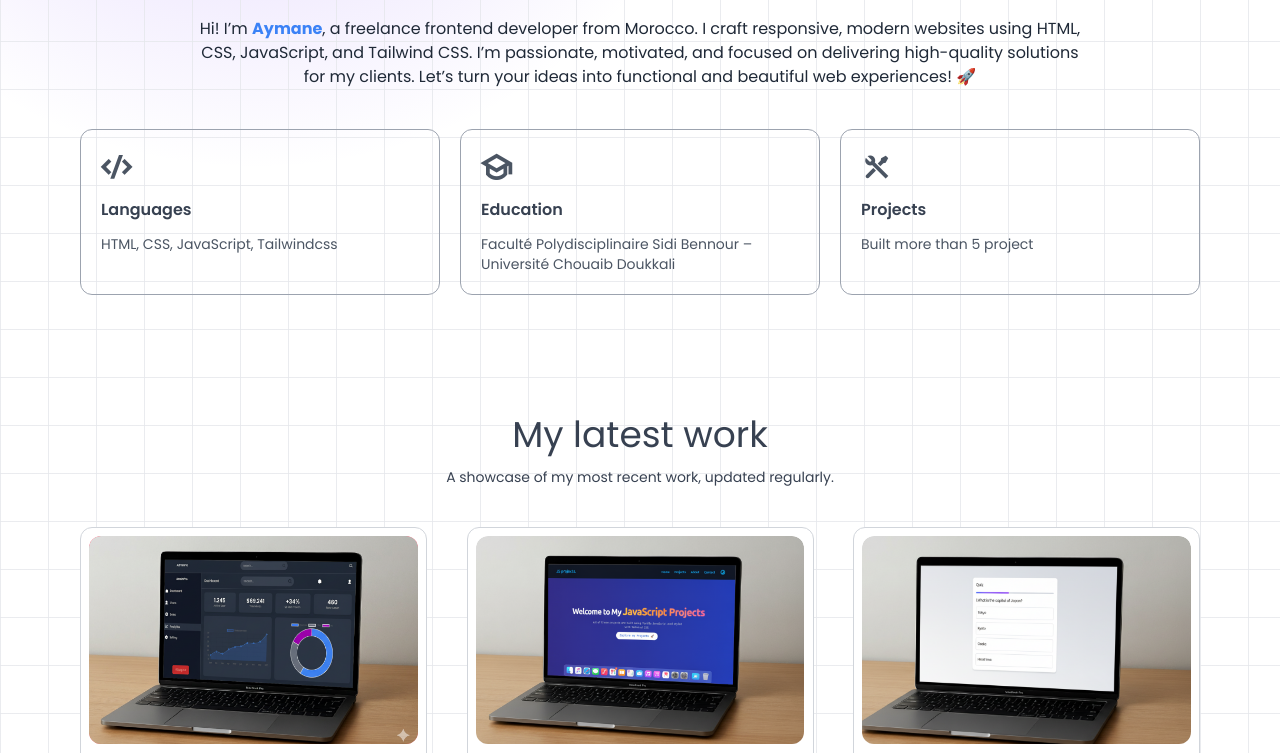
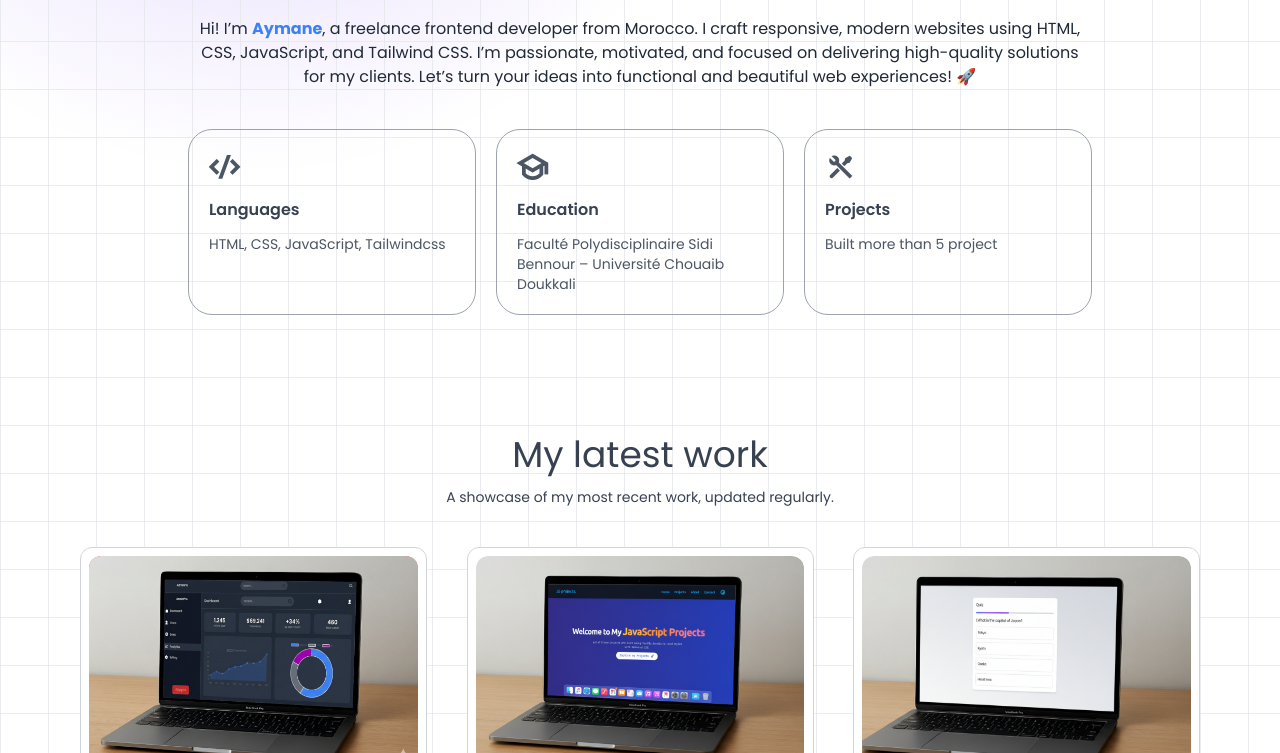
Before and after one commit to aymoxd/myportfolio, a plain HTML site: page index.html in a window 1280 px wide. Shown: the part 967-1720 px from the top of the page. Drawn offline with nearby package versions, Linux system fonts and the light colour scheme.

Commit message:
change ui of about section 'carts'

```diff
--- a/index.html
+++ b/index.html
@@ -92,8 +92,8 @@
                    Currently, I’m studying software development and leveling
                    up <span class="hidden sm:inline">my skills every day to become a highly creative problem-solver.</span></p>
                    <div data-aos="fade-up" data-aos-once="true" data-aos-delay="1000" class="flex text-white flex-col items-center justify-between gap-5 md:flex-row">
-                    <a href="mailto:aymanework2@gmail.com" class="bg-gradient-to-t from-blue-500 transition-all duration-300 active:scale-95 dark:bg-gradient-to-t dark:from-rose-500  dark:to-rose-400  hover:shadow-[0_12px_30px_rgba(56,128,255,0.45)] dark:hover:hover:shadow-[0_12px_30px_rgba(244,63,94,0.45)] hover:-translate-y-1  to-blue-400 px-10 py-3 rounded-full">Contact me <i class="ri-arrow-right-line"></i></a>
-                    <a href="#" title="resume coming soon" class="border  border-gray-400 text-gray-500 dark:text-white px-10 py-3 shadow-lg transition-all duration-300 active:scale-95 hover:-translate-y-1  rounded-full">my resume <i class="ri-download-2-line"></i></a>
+                    <a href="mailto:aymanework2@gmail.com" class="bg-gradient-to-t from-blue-500 transition-all duration-300 active:scale-95 dark:bg-gradient-to-t dark:from-rose-500  dark:to-rose-400  hover:shadow-[0_12px_30px_rgba(56,128,255,0.45)] dark:hover:hover:shadow-[0_12px_30px_rgba(244,63,94,0.45)]  to-blue-400 px-10 py-3 rounded-full">Contact me <i class="ri-arrow-right-line"></i></a>
+                    <a href="#" title="resume coming soon" class="border  border-gray-400 text-gray-500 dark:text-white px-10 py-3 shadow-lg transition-all duration-300 active:scale-95 rounded-full">my resume <i class="ri-download-2-line"></i></a>
                    </div>
          </section>
 
@@ -116,22 +116,22 @@
 
                       <div class=" flex flex-col justify-center gap-5 sm:flex-row">
 
-                      <div data-aos="fade-right" data-aos-delay="400" class="flex flex-col text-gray-600 dark:text-white/70 space-y-3 border transition-all duration-500 hover:backdrop-blur hover:-translate-y-1 hover:shadow-[4px_4px_0_#000] cursor-pointer  border-gray-400 rounded-xl p-5 sm:w-96">
-                        <i class="ri-code-s-slash-fill font-bold text-3xl"></i>
-                        <h2 class="text-gray-700 dark:text-white font-semibold">Languages</h2>
-                        <p class="text-sm">HTML, CSS, JavaScript, Tailwindcss</p>
+                      <div class="flex flex-col sm:w-72 text-gray-600 dark:text-white/70 group hover:rotate-3 hover:text-white space-y-3 border transition-all duration-500 cursor-pointer  border-gray-400 hover:bg-black/90 dark:hover:bg-gray-200 rounded-3xl p-5">
+                        <i class="ri-code-s-slash-fill group-hover:text-white dark:group-hover:text-gray-950 font-bold text-3xl"></i>
+                        <h2 class="text-gray-700 group-hover:text-white dark:group-hover:text-gray-950 dark:text-white font-semibold">Languages</h2>
+                        <p class="text-sm dark:group-hover:text-gray-950">HTML, CSS, JavaScript, Tailwindcss</p>
                       </div>
 
-                      <div data-aos="fade-down" data-aos-delay="400" class="flex flex-col text-gray-600 dark:text-white/70 space-y-3 border transition-all duration-500 hover:backdrop-blur hover:-translate-y-1 hover:shadow-[4px_4px_0_#000] cursor-pointer  border-gray-400 rounded-xl p-5 sm:w-96">
-                        <i class="ri-graduation-cap-line font-bold text-3xl"></i>
-                        <h2 class="text-gray-700 dark:text-white font-semibold">Education</h2>
-                        <p class="text-sm">Faculté Polydisciplinaire Sidi Bennour – Université Chouaib Doukkali</p>
+                      <div class="flex flex-col sm:w-72 text-gray-600 dark:text-white/70 group hover:rotate-3 hover:text-white space-y-3 border transition-all duration-500 cursor-pointer  border-gray-400 hover:bg-black/90 dark:hover:bg-gray-200 rounded-3xl p-5">
+                        <i class="ri-graduation-cap-line group-hover:text-white  dark:group-hover:text-gray-950 font-bold text-3xl"></i>
+                        <h2 class="text-gray-700 group-hover:text-white dark:group-hover:text-gray-950 dark:text-white font-semibold">Education</h2>
+                        <p class="text-sm dark:group-hover:text-gray-950">Faculté Polydisciplinaire Sidi Bennour – Université Chouaib Doukkali</p>
                       </div>
 
-                      <div data-aos="fade-left" data-aos-delay="400" class="flex flex-col text-gray-600 dark:text-white/70 space-y-3 border transition-all duration-500 hover:backdrop-blur hover:-translate-y-1 hover:shadow-[4px_4px_0_#000] cursor-pointer  border-gray-400 rounded-xl p-5 sm:w-96">
-                        <i class="ri-tools-line font-bold text-3xl"></i>
-                        <h2 class="text-gray-700 dark:text-white font-semibold">Projects</h2>
-                        <p class="text-sm">Built more than 5 project</p>
+                      <div class="flex flex-col sm:w-72 text-gray-600 dark:text-white/70 group hover:rotate-3 hover:text-white space-y-3 border transition-all duration-500 cursor-pointer  border-gray-400 hover:bg-black/90 dark:hover:bg-gray-200 rounded-3xl p-5">
+                        <i class="ri-tools-line group-hover:text-white dark:group-hover:text-gray-950 font-bold text-3xl"></i>
+                        <h2 class="text-gray-700 group-hover:text-white dark:group-hover:text-gray-950 dark:text-white font-semibold">Projects</h2>
+                        <p class="text-sm dark:group-hover:text-gray-950">Built more than 5 project</p>
                       </div>
 
                       </div>
```
